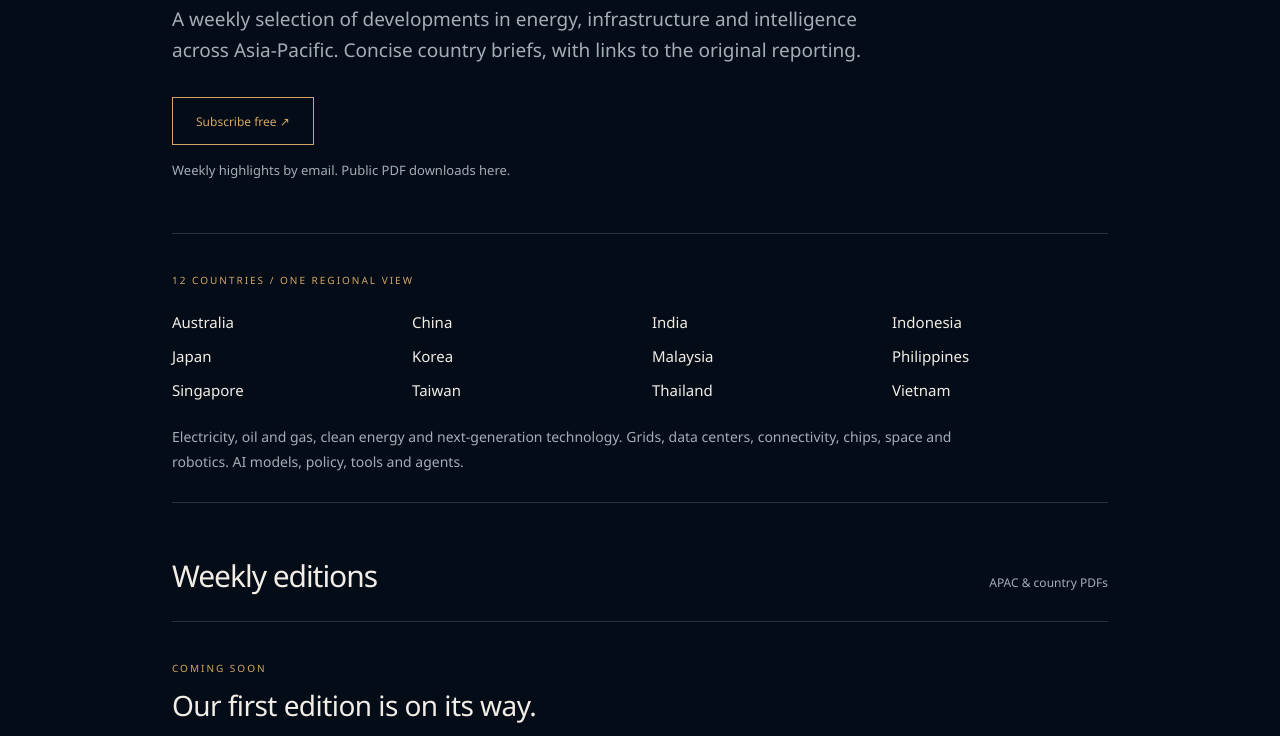
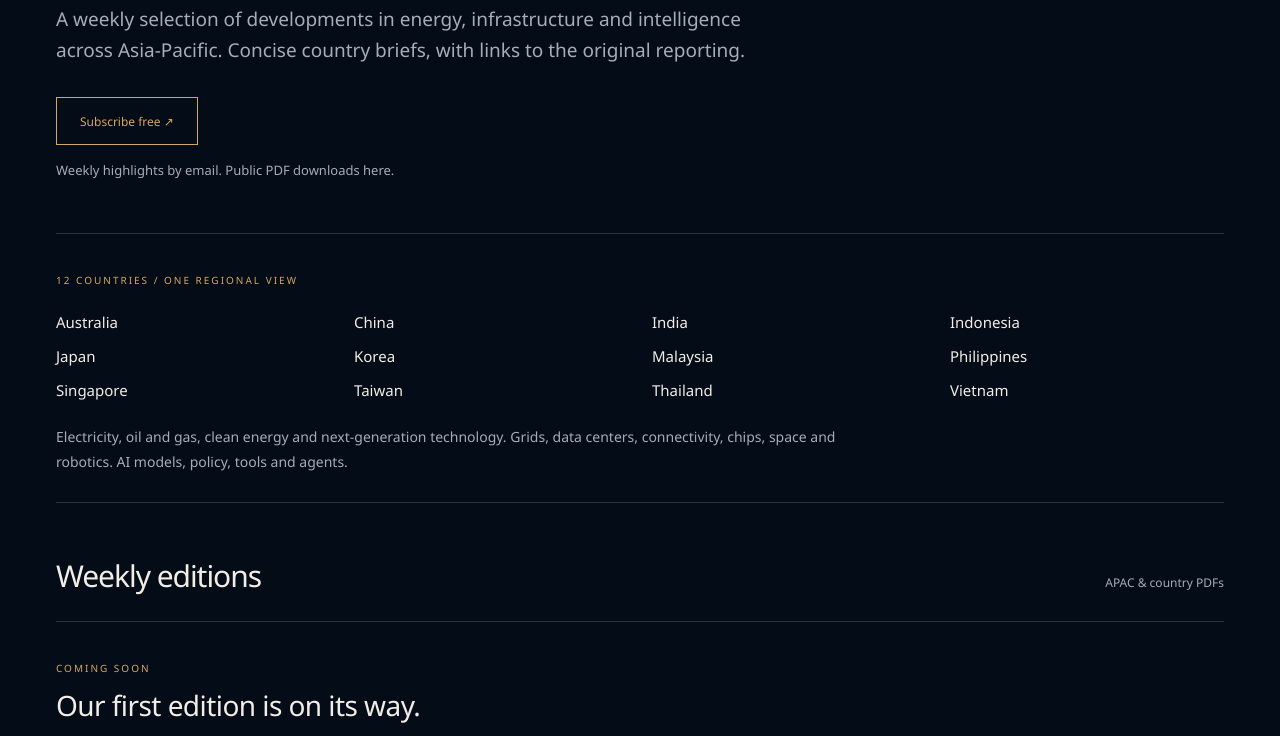
Before and after one commit to yksderson/terafrontier-site, a plain HTML site: page digest/index.html in a window 1280 px wide. Shown: the part 405-1141 px from the top of the page. Drawn offline with Linux system fonts and the light colour scheme.

Commit message:
Align Digest content margins with the site banner

```diff
--- a/digest.css
+++ b/digest.css
@@ -1,3 +1,8 @@
+/* Keep Digest content on the same edges as the site header and footer. */
+.research-archive.digest-archive { width: min(var(--max), calc(100% - 112px)); max-width: none; padding: 70px 0 80px; }
+@media(max-width:900px) { .research-archive.digest-archive { width: calc(100% - 64px); } }
+@media(max-width:600px) { .research-archive.digest-archive { width: calc(100% - 40px); padding: 38px 0 60px; } }
+
 .digest-archive > header .button { margin-top: 12px; }
 .digest-delivery { font-size: 13px; margin-top: 14px; }
 .digest-coverage { margin: 50px 0 56px; padding: 28px 0; border-top: 1px solid var(--line); border-bottom: 1px solid var(--line); }
```
